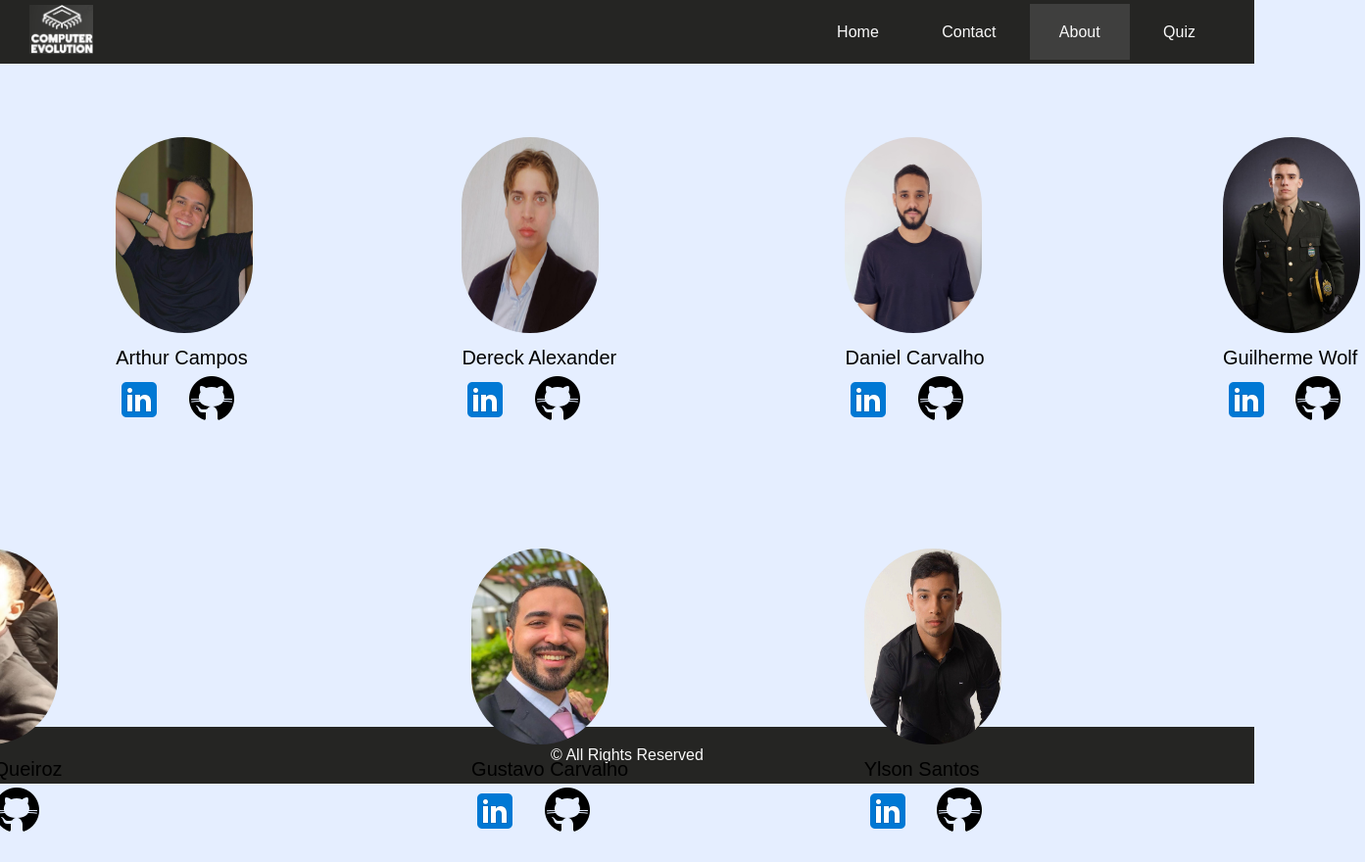
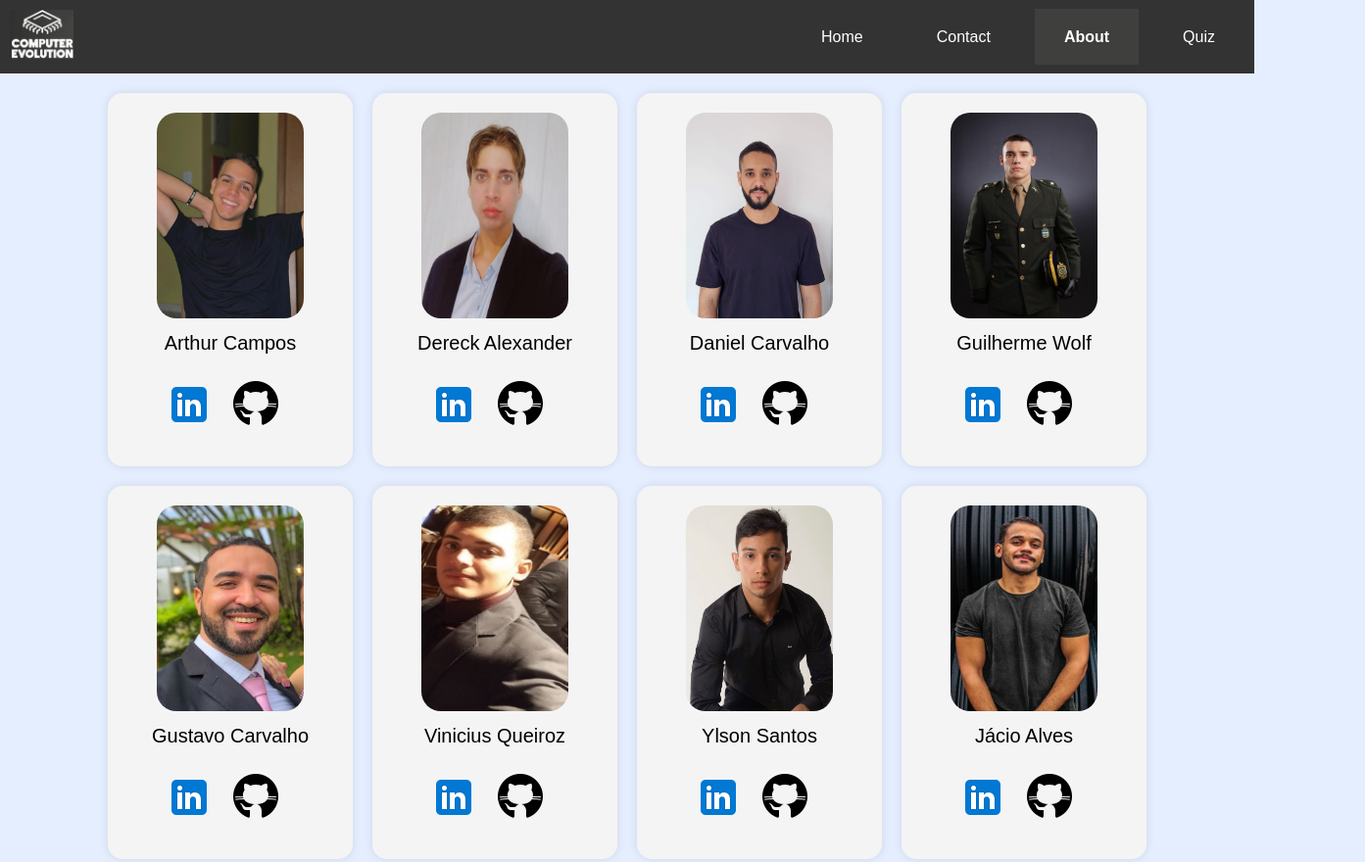
Before and after one commit to dereck-alex18/computer-history-education, a plain HTML site: page about.html in a window 1280 px wide. Shown: the top 880 px of the page at 98% size, 1393 px wide, since content can reach past the window. Drawn offline with Linux system fonts and the light colour scheme.

Commit message:
add novos layouts e add botao de reset do quiz

```diff
--- a/about.html
+++ b/about.html
@@ -24,68 +24,57 @@
     </header>
 
     <main>
-        <section>
         <div class="div-1">
-                <img class="a" style="border-radius: 75px;" src="Assets/Images/arthur_ft.png" alt="Foto de Arthur Campos" width="150px" height="210px">
-                <p class="a" style="font-size: 20px;">Arthur Campos</p>
+            <img class="a" src="Assets/Images/arthur_ft.png" alt="Foto de Arthur Campos" width="150px" height="210px">
+            <p class="a">Arthur Campos</p>
             <a class="a" href="https://www.linkedin.com/in/arthur-felipe-campos-pina-a120472b7/" target="_blank"><img src="Assets/Icons/linkedin_icon.png"></a>
             <a class="a" style="padding: 15px;" href="https://github.com/arthur5502" target="_blank"><img src="Assets/Icons/github_icon.png"></a>
         </div>
-        </section>
-        <section>
         <div class="div-2">
-                <img class="a" style="border-radius: 75px;" src="Assets/Images/dereck_ft.jpg" alt="Foto de Dereck Alexander" width="150px" height="210px">
-                <p class="a" style="font-size: 20px;">Dereck Alexander</p>
+            <img class="a" src="Assets/Images/dereck_ft.jpg" alt="Foto de Dereck Alexander" width="150px" height="210px">
+            <p class="a">Dereck Alexander</p>
             <a class="a" href="https://www.linkedin.com/in/dereck-portela-36682675/?originalSubdomain=br" target="_blank"><img src="Assets/Icons/linkedin_icon.png"></a>
             <a class="a" style="padding: 15px;" href="https://github.com/dereck-alex18" target="_blank"><img src="Assets/Icons/github_icon.png"></a>
         </div>
-        </section>
-        <section>
         <div class="div-3">
-                <img class="a" style="border-radius: 75px;" src="Assets/Images/daniel_ft.jpg" alt="Foto de Daniel" width="150px" height="210px">
-                <p class="a" style="font-size: 20px;">Daniel Carvalho</p>
+            <img class="a" src="Assets/Images/daniel_ft.jpg" alt="Foto de Daniel" width="150px" height="210px">
+            <p class="a">Daniel Carvalho</p>
             <a class="a" href="https://www.linkedin.com/in/daniel-adcarvalho" target="_blank"><img src="Assets/Icons/linkedin_icon.png"></a>
             <a class="a" style="padding: 15px;" href="https://github.com/daniel2carv" target="_blank"><img src="Assets/Icons/github_icon.png"></a>
         </div>
-        </section>
-        <section>
         <div class="div-4">
-                <img class="a" style="border-radius: 75px;" src="Assets/Images/wolf_ft.jpeg" alt="Foto de Guilherme wolf" width="150px" height="210px">
-                <p class="a" style="font-size: 20px;">Guilherme Wolf</p>
+            <img class="a" src="Assets/Images/wolf_ft.jpeg" alt="Foto de Guilherme wolf" width="150px" height="210px">
+            <p class="a">Guilherme Wolf</p>
             <a class="a" href="https://www.linkedin.com/in/guilherme-wolf/" target="_blank"><img src="Assets/Icons/linkedin_icon.png"></a>
             <a class="a" style="padding: 15px;" href="https://github.com/GuilhermeWolf04" target="_blank"><img src="Assets/Icons/github_icon.png"></a>
         </div>
-        </section>
-        <section>
         <div class="div-5">
-                <img class="a" style="border-radius: 75px;" src="Assets/Images/gustavo_ft.jpg" alt="Foto de Gustavo" width="150px" height="210px">
-                <p class="a" style="font-size: 20px;">Gustavo Carvalho</p>
+            <img class="a" src="Assets/Images/gustavo_ft.jpg" alt="Foto de Gustavo" width="150px" height="210px">
+            <p class="a">Gustavo Carvalho</p>
             <a class="a" href="https://www.linkedin.com/in/gustavo-carvalho-15b5932b6/" target="_blank"><img src="Assets/Icons/linkedin_icon.png"></a>
             <a class="a" style="padding: 15px;" href="https://github.com/GustavoFCarvalh0" target="_blank"><img src="Assets/Icons/github_icon.png"></a>
         </div>
-        </section>
-        <section>
         <div class="div-6">
-                <img class="a" style="border-radius: 75px;" src="Assets/Images/vinivius_ft.jpeg" alt="Foto de Vinicius Queiroz" width="150px" height="210px">
-                <p class="a" style="font-size: 20px;">Vinicius Queiroz</p>
+            <img class="a" src="Assets/Images/vinivius_ft.jpeg" alt="Foto de Vinicius Queiroz" width="150px" height="210px">
+            <p class="a">Vinicius Queiroz</p>
             <a class="a" href="https://www.linkedin.com/in/vinícius-silva-queiroz-21604a259" target="_blank"><img src="Assets/Icons/linkedin_icon.png"></a>
             <a class="a" style="padding: 15px;" href="https://github.com/SViniQ" target="_blank"><img src="Assets/Icons/github_icon.png"></a>
         </div>
-        </section>
-        <section>
         <div class="div-7">
-                <img class="a" style="border-radius: 75px;" src="Assets/Images/ylson_ft.jpg" alt="Foto de Ylson" width="150px" height="210px">
-                <p class="a" style="font-size: 20px;">Ylson Santos</p>
-                <a class="a" href=" https://www.linkedin.com/in/ylson-santos-68176a203/" target="_blank"><img src="Assets/Icons/linkedin_icon.png"></a>
-                <a class="a" style="padding: 15px;" href=" https://github.com/YlsonSantos" target="_blank"><img src="Assets/Icons/github_icon.png"></a>
+            <img class="a" src="Assets/Images/ylson_ft.jpg" alt="Foto de Ylson" width="150px" height="210px">
+            <p class="a">Ylson Santos</p>
+            <a class="a" href="https://www.linkedin.com/in/ylson-santos-68176a203/" target="_blank"><img src="Assets/Icons/linkedin_icon.png"></a>
+            <a class="a" style="padding: 15px;" href="https://github.com/YlsonSantos" target="_blank"><img src="Assets/Icons/github_icon.png"></a>
         </div>
-        </section>
-    </main>
-
-    <footer>
-
-        <p>© All Rights Reserved</p>
-
-    </footer>
-</body>
-</html>
+        <div class="div-8">
+            <img class="a" src="Assets/Images/jacio_ft.jpg" alt="Foto de Jácio" width="150px" height="210px">
+            <p class="a">Jácio Alves</p>
+            <a class="a" href="https://www.linkedin.com/in/jacioalves/" target="_blank"><img src="Assets/Icons/linkedin_icon.png"></a>
+            <a class="a" style="padding: 15px;" href="https://github.com/JacioAlvesADS" target="_blank"><img src="Assets/Icons/github_icon.png"></a>
+        </div>
+        <div class="div-8">
+            <img class="a" src="Assets/Images/ylson_ft.jpg" alt="Foto de Ylson" width="150px" height="210px">
+            <p class="a">Ylson Santos</p>
+            <a class="a" href="https://www.linkedin.com/in/jacioalves/" target="_blank"><img src="Assets/Icons/linkedin_icon.png"></a>
+            <a class="a" style="padding: 15px;" href="https://github.com/YlsonSantos" target="_blank"><img src="Assets/Icons/github_icon.png"></a>
+        </div>
--- a/css/about.css
+++ b/css/about.css
@@ -1,72 +1,82 @@
+/* Estilos gerais */
+body {
+    margin: 0;
+    font-family: Arial, sans-serif;
+}
+
+/* Estilos de navegação */
+header {
+    display: flex;
+    justify-content: space-between;
+    align-items: center;
+    background-color: #333;
+    color: white;
+    padding: 10px;
+}
+
+.logo img {
+    height: 50px;
+}
+
+.nav ul {
+    list-style-type: none;
+    margin: 0;
+    padding: 0;
+    display: flex;
+    gap: 15px;
+}
+
+.nav-links {
+    color: white;
+    text-decoration: none;
+}
+
+.nav-links.active {
+    font-weight: bold;
+}
+
+/* Estilos principais */
 main {
     display: flex;
-    font-size: 16px;
-    padding: 40px;
-    justify-content: space-evenly;
-    margin: 0%;
-    height: 900px;
+    flex-wrap: wrap;
+    justify-content: center;
+    gap: 20px;
+    padding: 20px;
 }
 
 section {
-    display: inline-block;
-    list-style: none;
-    align-items: center;
+    display: flex;
+    justify-content: center;
+    width: 100%;
 }
 
-img {
-    align-items: center;
+.div-1, .div-2, .div-3, .div-4, .div-5, .div-6, .div-7, .div-8 {
+    background-color: #f4f4f4;
+    border-radius: 15px;
+    padding: 20px;
+    text-align: center;
+    box-shadow: 0 0 10px rgba(0, 0, 0, 0.1);
+    width: 250px;
 }
 
-.a {
-    color: black;
-    padding: 5px;
-    align-items: center;
+.div-1 img, .div-2 img, .div-3 img, .div-4 img, .div-5 img, .div-6 img, .div-7 img, .div-8 img {
+    border-radius: 20px;
 }
 
-.classfotosabout {
-    display: flex;
-    align-items: center;
+.div-1 p, .div-2 p, .div-3 p, .div-4 p, .div-5 p, .div-6 p, .div-7 p, .div-8 p {
+    font-size: 20px;
+    margin-top: 10px;
 }
 
-.div-1 {
-    position: relative;
-    top: 30px;
-    left: 60px;
+.div-1 a, .div-2 a, .div-3 a, .div-4 a, .div-5 a, .div-6 a, .div-7 a, .div-8 a {
+    display: inline-block;
+    margin-top: 10px;
 }
 
-.div-2 {
-    position: relative;
-    top: 30px;
-    left: 250px;
+/* Estilos de rodapé */
+footer {
+    text-align: center;
+    padding: 10px;
+    background-color: #333;
+    color: white;
 }
-
-.div-3 {
-    position: relative;
-    top: 30px;
-    left: 460px;
-}
-
-.div-4 {
-    position: relative;
-    top: 30px;
-    left: 680px;
-}
-
-.div-5 {
-    position: relative;
-    top: 450px;
-    right: 250px;
-}
-
-.div-6 {
-    position: relative;
-    top: 450px;
-    right: 995px;
-}
-
-.div-7 {
-    position: relative;
-    top: 450px;
-    right: 200px;
-
-}
```
Also changed, not shown: css/quiz.css (+49 -7 lines), quiz.html (+9 -0 lines), quiz.js (+78 -41 lines), Assets/Images/jacio_ft.jpg (added). Lines whose indentation alone changed are shown as unchanged.
